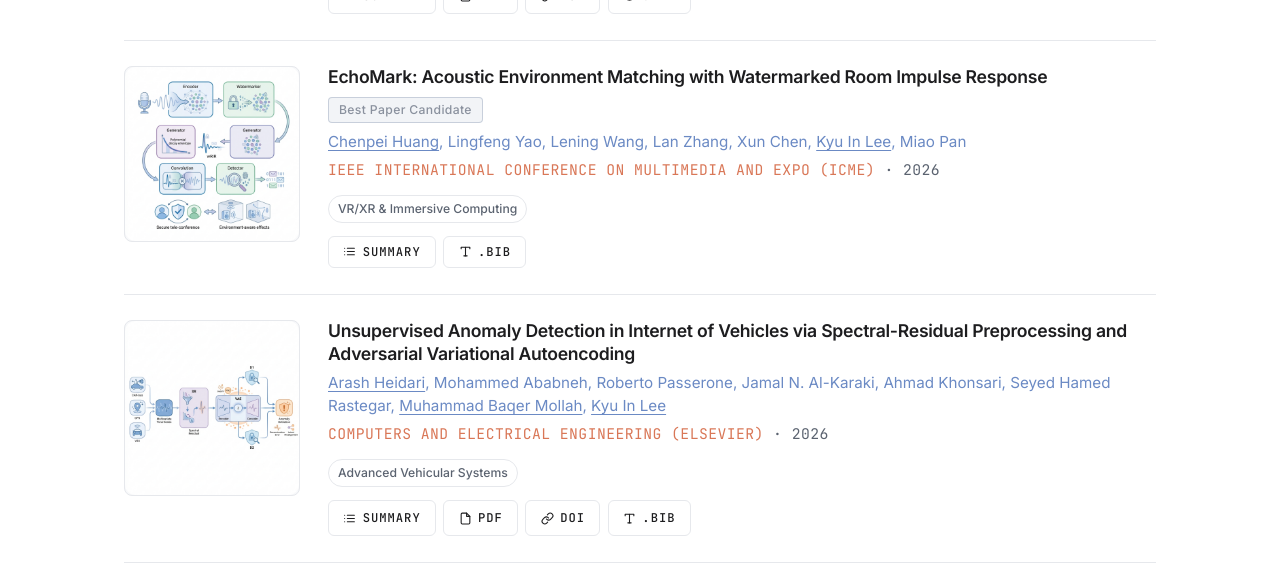
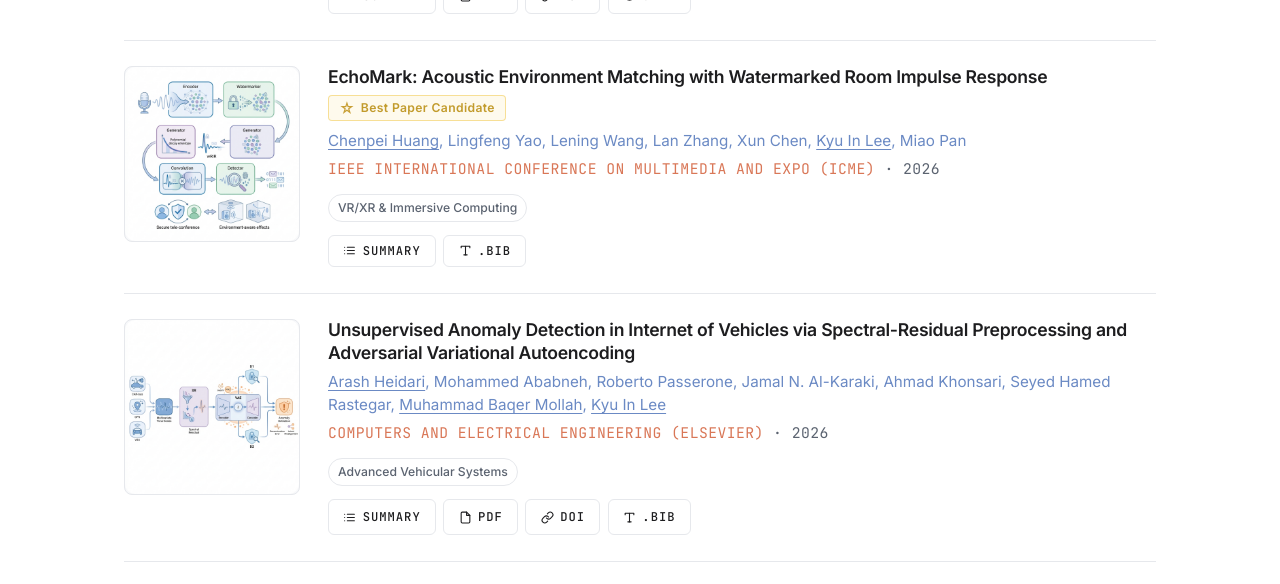
Before and after one commit to UH-SSS-Lab/uhssslab, a Jekyll site: the page built from publications.html, in a window 1280 px wide and 1400 px high, scrolled down 628 px, cut to the strip 165-749 px from the top of the window. Built offline with Jekyll 4.4.1, drawn with Linux system fonts in a browser that asks for light colours.

Commit message:
Make Best Paper Candidate badge amber with outline star (mid-tier visibility)
Co-Authored-By: Claude Fable 5 <noreply@anthropic.com>
Claude-Session: https://claude.ai/code/session_01PR9t5EZb1rL2vF4LXKdrnM

```diff
--- a/assets/css/main.scss
+++ b/assets/css/main.scss
@@ -1144,12 +1144,17 @@ blockquote {
   line-height: 1;
   color: #EAB308;
 }
-/* Subdued variant for honorable mentions / candidates (no star, neutral tone) */
+/* Candidate / honorable-mention variant — warm amber with outline star:
+   a step up from plain gray, still subordinate to the starred gold award */
 .pub-award--muted {
-  background: rgba(148, 163, 184, 0.12);
-  border-color: rgba(148, 163, 184, 0.45);
-  color: #8A919E;
-  font-weight: 500;
+  background: rgba(234, 179, 8, 0.07);
+  border-color: rgba(234, 179, 8, 0.38);
+  color: #C29B2C;
+  font-weight: 600;
+}
+.pub-award-star--muted {
+  color: #C89F35;
+  font-size: .95rem;
 }
 
 /* Theme tags on each publication — link back to the research page */
--- a/publications.html
+++ b/publications.html
@@ -41,7 +41,7 @@ subtitle: "Newest first. Filter by research theme. Lab members appear <u>underli
           </div>
           <div class="pub-body">
             <p class="pub-title">{{ pub.title }}</p>
-            {% if pub.award %}<p class="pub-award-row"><span class="pub-award"><span class="pub-award-star">★</span> {{ pub.award }}</span></p>{% elsif pub.award_note %}<p class="pub-award-row"><span class="pub-award pub-award--muted">{{ pub.award_note }}</span></p>{% endif %}
+            {% if pub.award %}<p class="pub-award-row"><span class="pub-award"><span class="pub-award-star">★</span> {{ pub.award }}</span></p>{% elsif pub.award_note %}<p class="pub-award-row"><span class="pub-award pub-award--muted"><span class="pub-award-star pub-award-star--muted">☆</span> {{ pub.award_note }}</span></p>{% endif %}
             <p class="pub-authors">{{ pub.authors }}</p>
             <p class="pub-venue"><span class="pub-venue-name">{{ pub.venue }}</span> · {{ pub.year }}</p>
             {% if pub.themes %}
```
